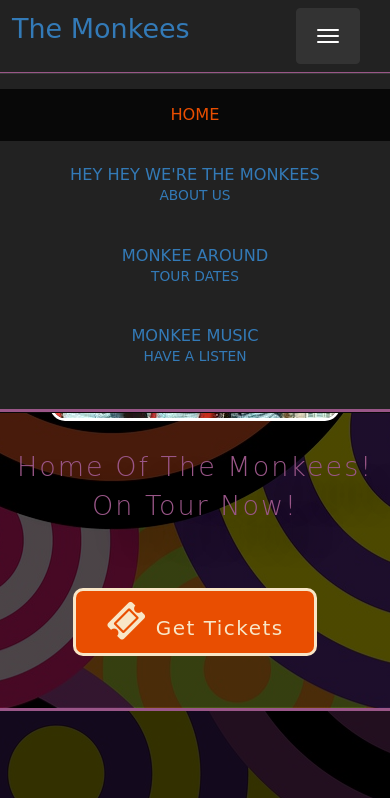
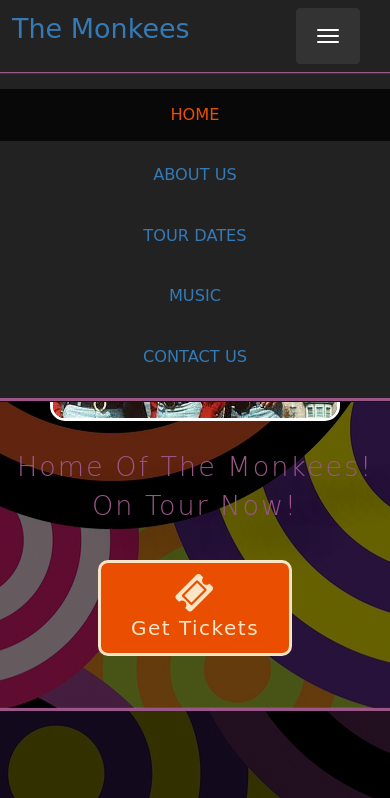
Before and after one commit to JayPeaa/milestone1, a plain HTML site: page index.html in a window 390 px wide. Both pictures are taken after a click on the button 328 px from the left and 36 px from the top of the page. Shown: the top 798 px of the page. Drawn offline with nearby package versions, Linux system fonts and the light colour scheme; a web font is replaced by a local one.

Commit message:
more tweaks to final layout and media queries

```diff
--- a/index.html
+++ b/index.html
@@ -32,10 +32,10 @@
 			<div class="collapse navbar-collapse" id="myNavbar">
 				<ul class="nav navbar-nav navbar-right">
 					<li class="active"><a href="index.html">Home</a></li>
-					<li><a href="heyhey.html">Hey Hey We're The Monkees<br><small>About Us</small></a></li>
-					<li><a href="monkeearound.html">Monkee Around <br><small>Tour Dates</small></a></li>
-					<li><a href="monkeemusic.html">Monkee Music<br><small>Have a Listen</small></a></li>
-					<li><a href="monkeetalk.html">Monkee Talk <br><small>Contact Us</small> </a></li>
+					<li><a href="heyhey.html">About Us</a></li>
+					<li><a href="monkeearound.html">Tour Dates</a></li>
+					<li><a href="monkeemusic.html">Music</a></li>
+					<li><a href="monkeetalk.html">Contact Us</a></li>
 				</ul>
 
 			</div>
@@ -49,7 +49,7 @@
 					<h1>Welcome Music Lovers!</h1>
 					<img src="assets/vendor/images/cover3.jpg" class="header-image" alt="the monkees" >
 					<p>Home of the Monkees! On Tour Now!</p>
-					<button class="btn-tickets"><i class="fa fa-ticket fa-2x"></i>  Get Tickets</button>
+					<button class="btn-tickets"><i class="fa fa-ticket fa-2x"></i> <br> Get Tickets</button>
 				</div>
 			</div>
 		</div>
--- a/main.css
+++ b/main.css
@@ -9,10 +9,14 @@ font-family: 'Thasadith', sans-serif;*/
 
 html {
     font-family: 'Spicy Rice', cursive;
+
+
 }
 
 body {
     margin: 0;
+    margin-left: 0px;
+    margin-right: 0px;
     padding: 0;
     padding-top: 100px;
     background-image: url("../assets/vendor/images/abstract.jpg");
@@ -124,7 +128,7 @@ p {
 
 .jumbotron {
     margin-bottom: 0px;
-    background: linear-gradient(rgba(0, 0, 0, 0.7), rgba(0, 0, 0, 0.7)), url("../assets/vendor/images/abstract.jpg") no-repeat center center fixed;
+    background: linear-gradient(rgba(0, 0, 0, 0.6), rgba(0, 0, 0, 0.6)), url("../assets/vendor/images/abstract.jpg") no-repeat center center fixed;
     background-position: center;
     text-shadow: black 0.3em 0.3em 0.3em;
     border-bottom: solid;
@@ -134,6 +138,7 @@ p {
     color: #9a5688;
     padding-top: 10%;
     padding-bottom: 10%;
+
 }
 
 .header-image {
@@ -311,3 +316,17 @@ p {
 	font-size: 1.5em;
 }
 }
+
+@media all and (max-width: 768px) {
+input {
+    margin: 25px;
+    margin-left: 15px;
+    font: inherit;
+}
+}
+
+@media all and (max-width: 768px) {
+.form-inline {
+    justify-content: center;
+}
+}
```
